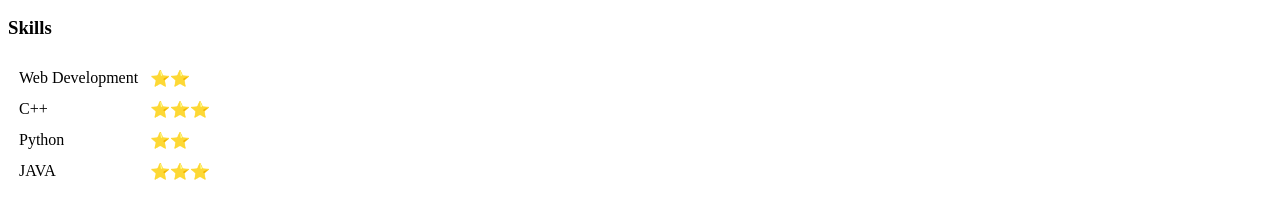
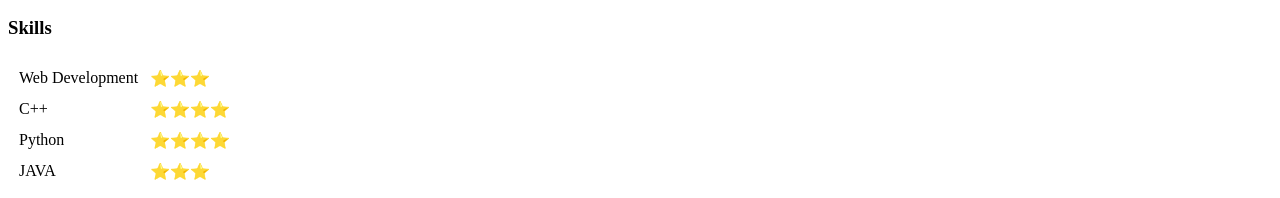
Before and after one commit to Bhargav3000/cv, a plain HTML site: page index.html in a window 1280 px wide. Shown: the part 464-662 px from the top of the page. Drawn offline with Linux system fonts and the light colour scheme.

Commit message:
Update index.html

```diff
--- a/index.html
+++ b/index.html
@@ -28,15 +28,15 @@
   <table cellspacing="10">
    <tr>
       <td>Web Development</td>
-      <td>⭐⭐</td>
+      <td>⭐⭐⭐</td>
    </tr>
    <tr>
       <td>C++</td>
-      <td>⭐⭐⭐</td>
+      <td>⭐⭐⭐⭐</td>
    </tr>
    <tr>
       <td>Python</td>
-      <td>⭐⭐</td>
+      <td>⭐⭐⭐⭐</td>
    </tr>
    <tr>
       <td>JAVA</td>
```
